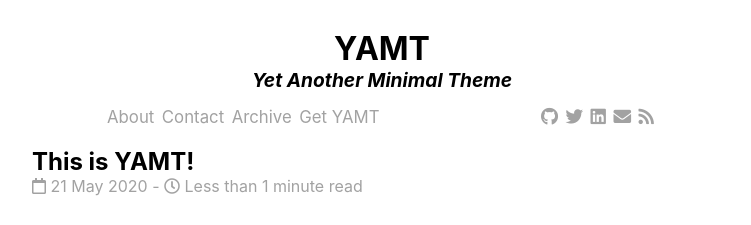
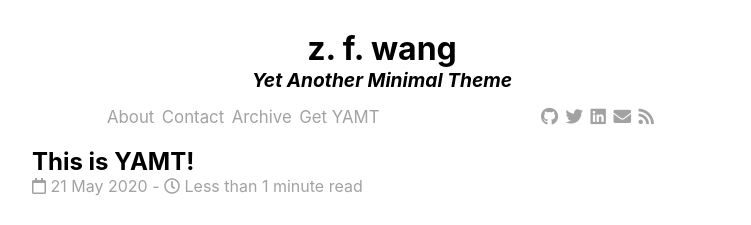
Before and after one commit to franklin-wang/franklin-wang.github.io, a Jekyll site: the page built from index.html, in a window 1280 px wide. Shown: the top 225 px of the page, without its empty margins (258-1009 px from the left). Built offline with Jekyll 4.4.1, drawn with Linux system fonts in a browser that asks for light colours; nearby versions of some CDN libraries; the list of posts is cut into pages by our own code.

Commit message:
Update _config.yml

```diff
--- a/_config.yml
+++ b/_config.yml
@@ -1,6 +1,6 @@
 # Site settings
-title: YAMT
-description: "Yet Another Minimal Theme"
+title: z. f. wang
+description: "will this be in italics"
 url:  "https://pandasekh.github.io/Jekyll-YAMT/" # Actual base url of the website
 baseurl: "/"           # url of the jekyll blog. e.g. if you set url to "mysite.com" and baseurl to "blog", the jekyll website will work on "mysite.com/blog"
 author:
```
